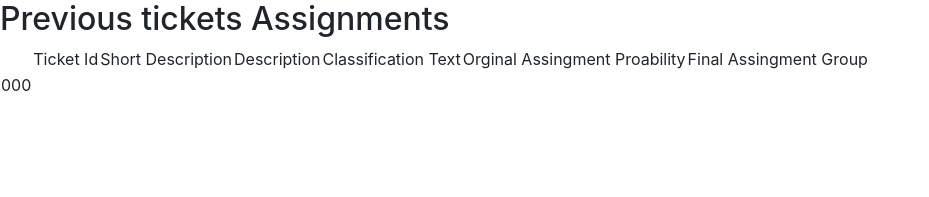
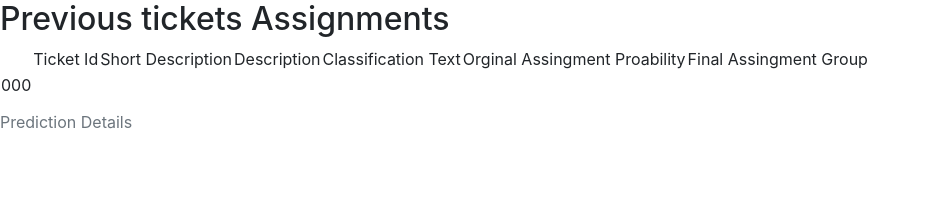
Before and after one commit to jagmeetmalhotra/CPWeb, a Flask app: template templates/home.html in a window 1280 px wide. Shown: the part 603-800 px from the top of the page, without its empty margins (0-929 px from the left). Run offline with Flask 2, Linux system fonts and the light colour scheme; the template is opened without the code that fills it: most values are stand-ins (such as "Sample title", 1, 10 or a date in 2020); parts of the project's set-up code (start-up, migrations or seed data) failed here and were passed over; some libraries are stand-ins or nearby versions.

Commit message:
Adding Caption to the table

```diff
--- a/templates/home.html
+++ b/templates/home.html
@@ -35,6 +35,7 @@
 {% if codes %}
 <h2>Previous tickets Assignments</h2>
 <table>
+  <caption>Prediction Details</caption>
 <th>
   <td>Ticket Id</td>
   <td>Short Description</td>
```
